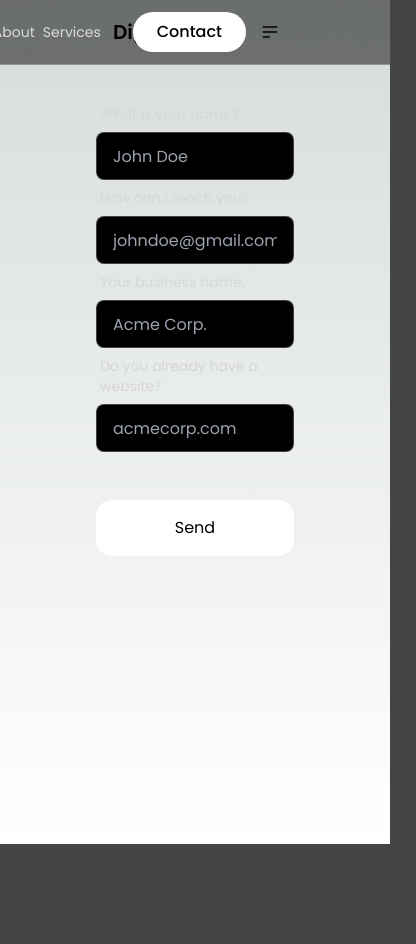
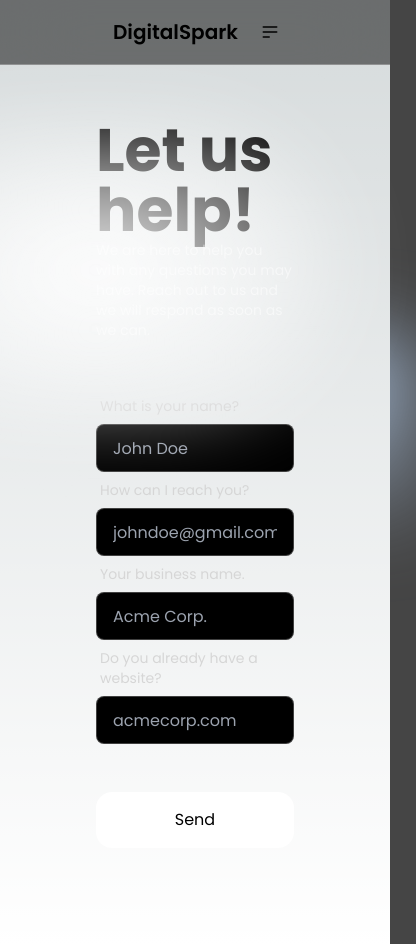
Before and after one commit to carbondesigned/digitalspark-landing-page, a Next.js app: page /contact in a window 390 px wide. Shown: the whole page, 416 px wide, since content can reach past the window. Before the commit the page ends 844 px from the top, so only its background shows below. Built offline with nearby package versions, Linux system fonts and the light colour scheme.

Commit message:
responsive navbar & contact header

```diff
--- a/src/app/contact/page.tsx
+++ b/src/app/contact/page.tsx
@@ -1,8 +1,17 @@
 export default function Contact() {
+  const bgGlow =
+    "before:absolute before:h-[300px] before:w-[480px] before:-translate-x-1/2 before:rounded-full before:bg-gradient-radial before:from-white before:to-transparent before:blur-2xl before:content-[''] after:absolute after:-z-20 after:h-[180px] after:w-[240px] after:translate-x-1/3 after:bg-gradient-conic after:from-sky-200 after:via-blue-200 after:blur-2xl after:content-[''] before:dark:bg-gradient-to-br before:dark:from-transparent before:dark:to-blue-700 before:dark:opacity-10 after:dark:from-sky-900 after:dark:via-[#5b00ef] after:dark:opacity-40 before:lg:h-[360px]";
   return (
     <main className='flex min-h-screen flex-col p-24 max-w-xl mx-auto'>
+      <div className={`pb-12 pt-6 ${bgGlow}`}>
+        <h1 className='text-6xl font-bold'>Let us help!</h1>
+        <p className='text-white/50 text-sm'>
+          We are here to help you with any questions you may have. Reach out to
+          us and we will respond as soon as we can.
+        </p>
+      </div>
       <form action='https://formspree.io/f/meqbjabw' method='POST'>
-        <div className='form-control w-full '>
+        <div className='form-control w-full'>
           <label className='label'>
             <span className='label-text'>What is your name?</span>
           </label>
--- a/src/app/globals.css
+++ b/src/app/globals.css
@@ -16,6 +16,10 @@
   }
 }
 
+html {
+  scroll-behavior: smooth;
+}
+
 body {
   color: rgb(var(--foreground-rgb));
   background: linear-gradient(
--- a/src/app/layout.tsx
+++ b/src/app/layout.tsx
@@ -27,7 +27,7 @@ export default function RootLayout({children}: {children: React.ReactNode}) {
           </div>
 
           <div className='navbar-end'>
-            <ul className='flex items-center gap-2'>
+            <ul className='hidden md:flex items-center gap-2'>
               <li className='text-sm text-white/75 hover:text-white duration-100'>
                 <a href='#'>Home</a>
               </li>
```
